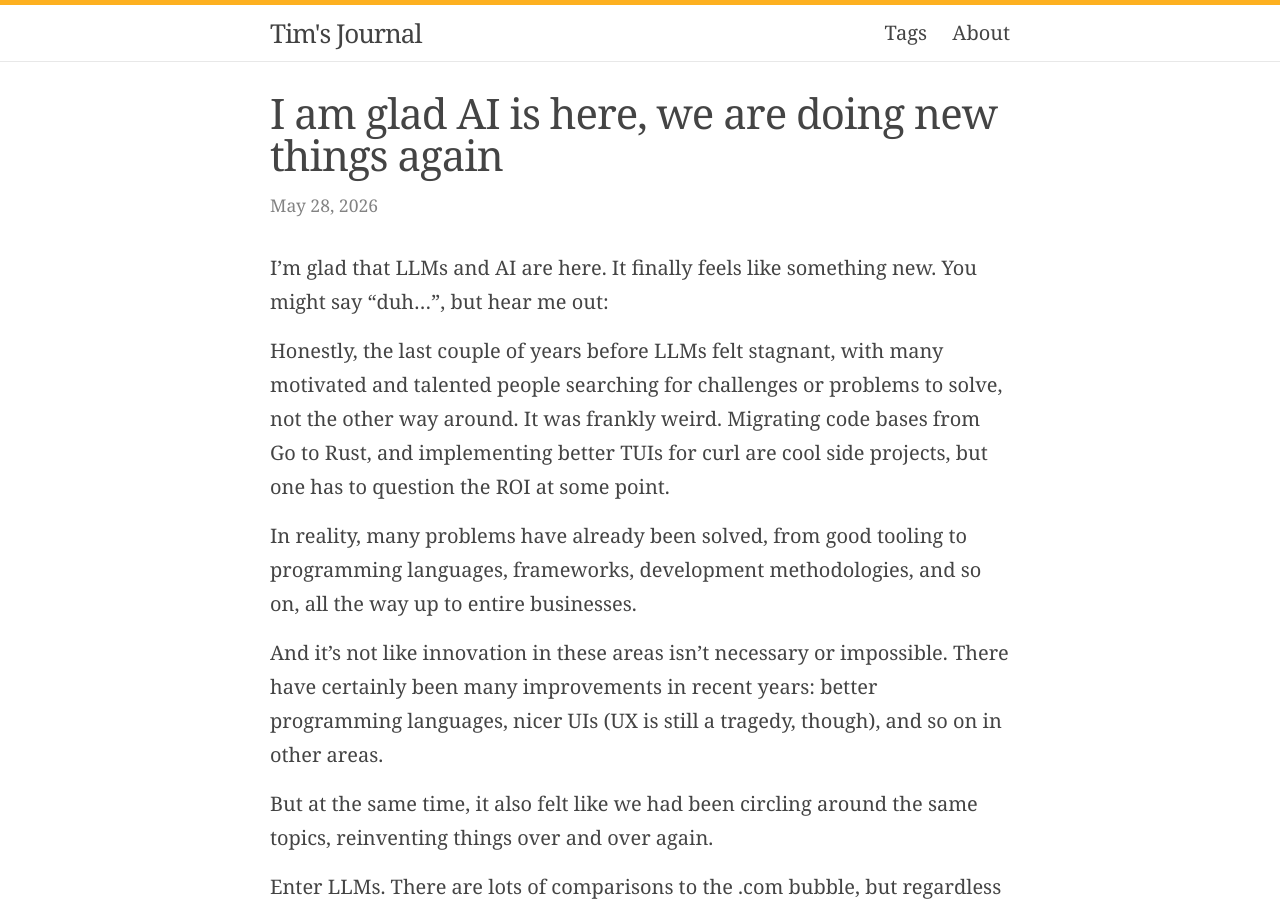
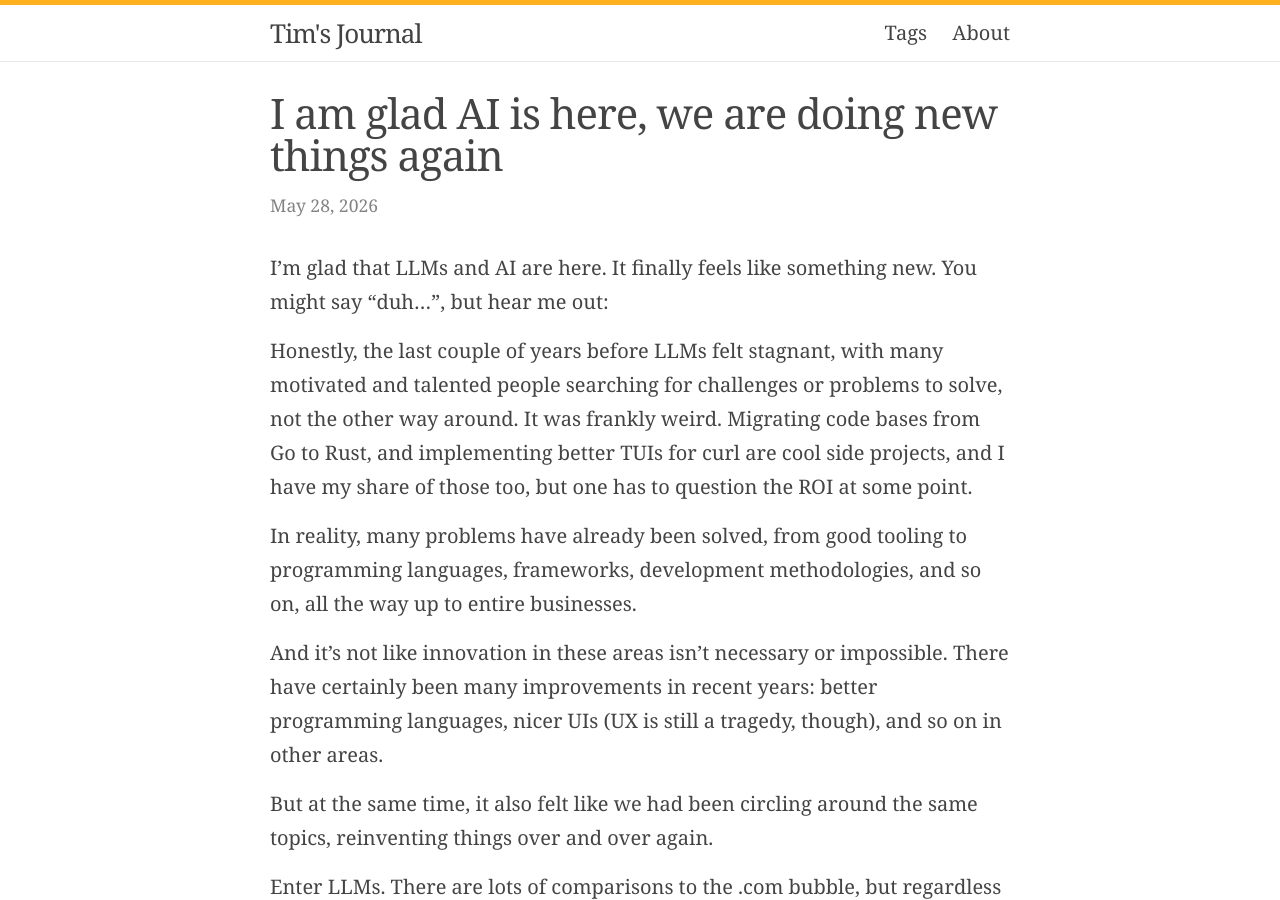
Before and after one commit to candidtim/candidtim.github.io, a Jekyll site: the page built from _posts/2026-05-28-llms-are-new.md, in a window 1280 px wide and 900 px high. Built offline with Jekyll 4.4.1, drawn with Linux system fonts in a browser that asks for light colours; comment, search, counter and statistics services are not loaded.

Commit message:
LLMs are new (changed phrasing)

```diff
--- a/_posts/2026-05-28-llms-are-new.md
+++ b/_posts/2026-05-28-llms-are-new.md
@@ -15,8 +15,8 @@ might say "duh...", but hear me out:
 Honestly, the last couple of years before LLMs felt stagnant, with many
 motivated and talented people searching for challenges or problems to solve,
 not the other way around. It was frankly weird. Migrating code bases from Go to
-Rust, and implementing better TUIs for curl are cool side projects, but one has
-to question the ROI at some point.
+Rust, and implementing better TUIs for curl are cool side projects, and I have
+my share of those too, but one has to question the ROI at some point.
 
 In reality, many problems have already been solved, from good tooling to
 programming languages, frameworks, development methodologies, and so on, all
```
